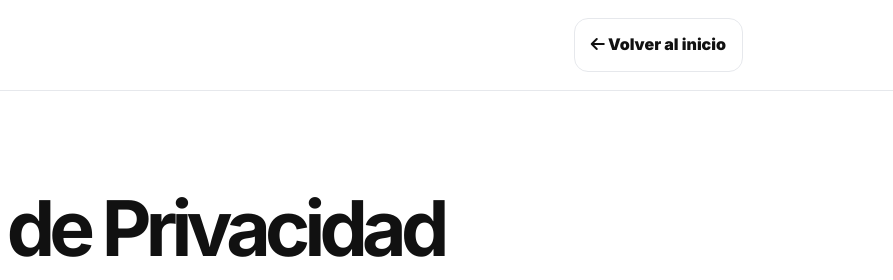
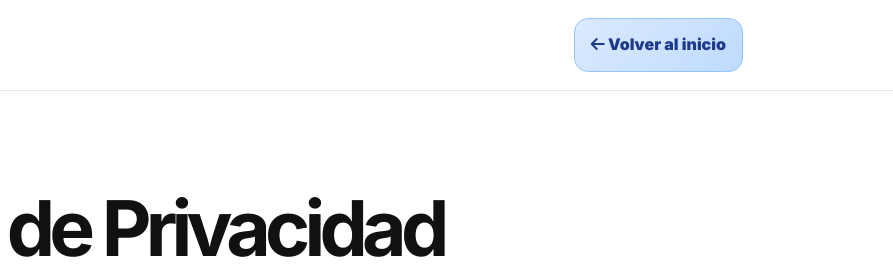
Before and after one commit to converzax-coder/pico-y-placa-colombia, a plain HTML site: page politica-privacidad.html in a window 1280 px wide. Shown: the top 280 px of the page, 387-1280 px from the left. Drawn offline with Linux system fonts and the light colour scheme.

Commit message:
Update politica-privacidad.html

```diff
--- a/politica-privacidad.html
+++ b/politica-privacidad.html
@@ -92,13 +92,13 @@
     }
 
     .back-link {
-      color: #111;
-      font-weight: 850;
-      padding: 12px 16px;
-      border: 1px solid var(--line);
-      border-radius: 14px;
-      background: #fff;
-    }
+  color: #1e3a8a;
+  font-weight: 850;
+  padding: 12px 16px;
+  border: 1px solid #93c5fd;
+  border-radius: 14px;
+  background: linear-gradient(135deg, #dbeafe, #bfdbfe);
+  }
 
     .hero {
       padding: 56px 0 28px;
```
